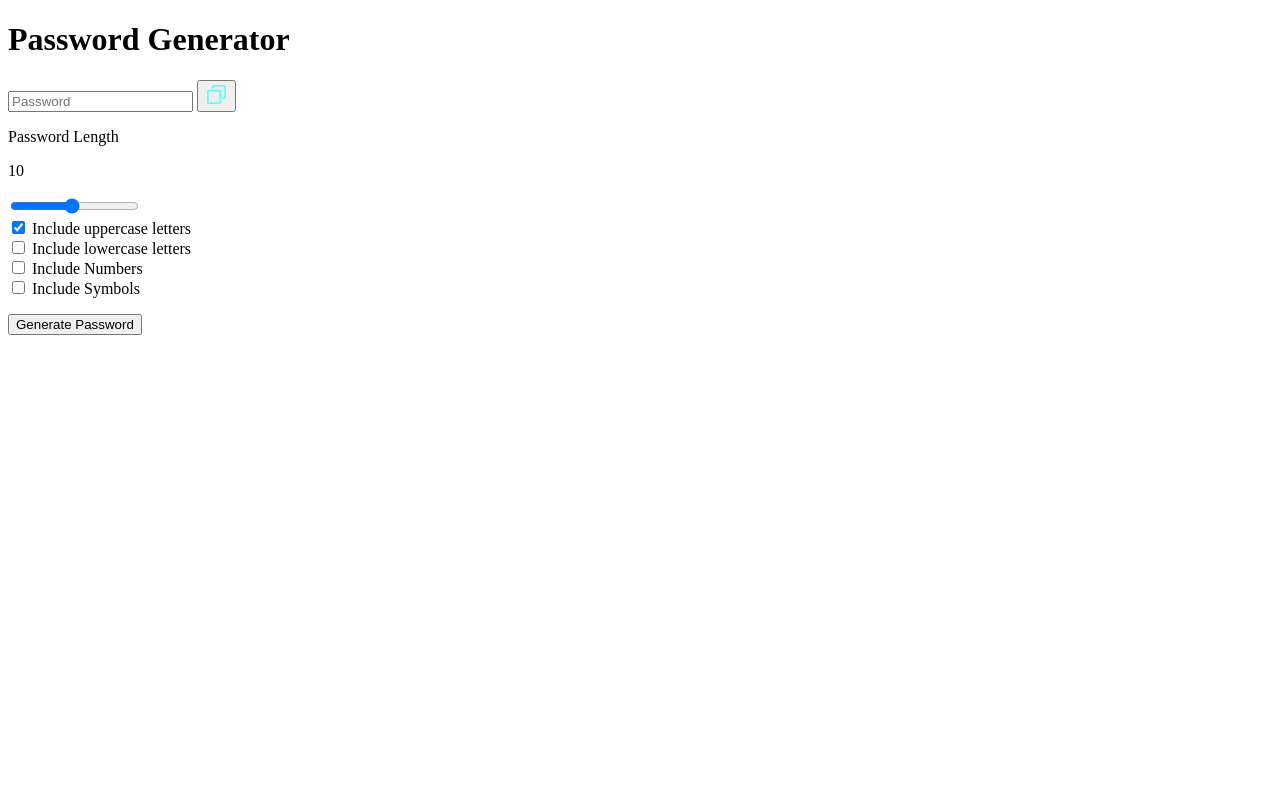
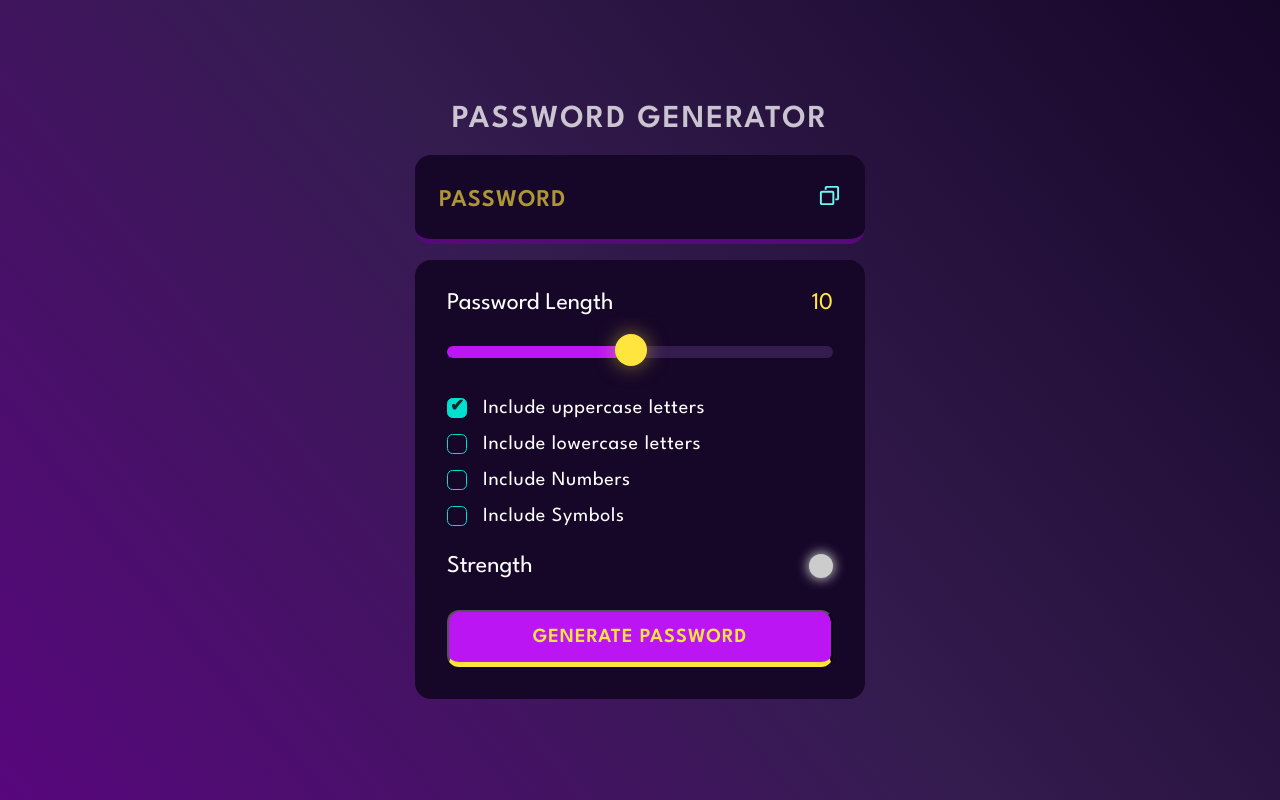
Before and after one commit to HarshR144/Password-Generator, a plain HTML site: page index.html in a window 1280 px wide. Drawn offline with Linux system fonts and the light colour scheme.

Commit message:
Password Generator CSS  added

```diff
--- a/index.html
+++ b/index.html
@@ -3,20 +3,29 @@
 <head>
     <meta charset="UTF-8">
     <meta name="viewport" content="width=device-width, initial-scale=1.0">
-    <title>Document</title>
+    <title>Password Generator</title>
+
+    <link rel="preconnect" href="https://fonts.googleapis.com" />
+    <link rel="preconnect" href="https://fonts.gstatic.com" crossorigin />
+    <link
+      href="https://fonts.googleapis.com/css2?family=League+Spartan:wght@100;200;300;400;600&display=swap"
+      rel="stylesheet"
+    />
+    <link rel="stylesheet" href="style.css">
 </head>
 <body>
 
-    <div class="container">
+    <div class="wrapper">
+        <div class="container">
         <!-- heading -->
         <h1>Password Generator</h1>
 
         <!-- display container -->
         <div class="display-container">
             <input readonly placeholder="Password" class="display" data-paswordDisplay name="passwordDisplay">
-            <button data-copy>
-                <span data-copyMsg></span>
-                <img src="./assets/copy.svg" alt="copy" width="23" height="23" >
+            <button class="copyBtn" data-copy>
+                <span class="copyTxt" data-copyMsg></span>
+                <img  src="./assets/copy.svg" alt="copy" width="23" height="23" >
             </button>
         </div >
 
@@ -32,31 +41,32 @@
             <input type="range" min="1" max="20" class="slider" step="1" data-lengthSlider>
 
             <!-- Check-boxes -->
-            <div>
+            <div class="check">
                 <input type="checkbox" id="uppercase" checked>
                 <label for="uppercase">Include uppercase letters</label>
             </div>
-            <div>
+            <div class="check">
                 <input type="checkbox" id="lowercase">
                 <label for="lowercase">Include lowercase letters</label>
             </div>
-            <div>
+            <div class="check">
                 <input type="checkbox" id="numbers">
                 <label for="numbers">Include Numbers</label>
             </div>
-            <div>
+            <div class="check">
                 <input type="checkbox" id="symbols">
                 <label for="symbols">Include Symbols</label>
             </div>
 
             <!-- strength -->
             <div class="strength-container">
-                <p></p>
-                <div class="" data-indicator></div>
+                <p>Strength</p>
+                <div class="indicator" data-indicator></div>
             </div>
 
             <!-- generate password button -->
             <button class="generateBtn">Generate Password</button>
+        </div>
         </div>
     </div>
 
--- a/script.js
+++ b/script.js
@@ -18,7 +18,7 @@
 // 1st set inital password length when page load
 handleSlider();
 //set strength circle initially -> grey
-
+setIndicator('#ccc');
 
 // functions
 
@@ -28,12 +28,16 @@
     inputSlider.value = passwordLength;
     lengthDisplay.innerText = passwordLength;
 
+    let min = inputSlider.min;
+    let max = inputSlider.max;
+    inputSlider.style.backgroundSize =`${((passwordLength-min)*100/(max-min))}% 100%`;
+
 
 }
 
 function setIndicator(color) {
     indicator.style.backgroundColor = color;
-    indicator.style.boxShadow = "color";
+    indicator.style.boxShadow = ` 0 0 12px 1px ${color}`;
 }
 function getRandomInteger(min, max){
     return (Math.floor(Math.random()*(max-min)) + min);
--- /dev/null
+++ b/style.css
@@ -0,0 +1,288 @@
+*,::before, *::after {
+    margin: 0;
+    padding: 0;
+    box-sizing: border-box;
+    font-family: "League Spartan", sans-serif;
+}
+
+:root {
+    --dk-violet: hsl(268, 75%, 9%);
+    --lt-violet: hsl(268, 47%, 21%);
+    --lt-violet2: hsl(281, 89%, 26%);
+    --vb-violet: hsl(285, 91%, 52%);
+    --vb-violet2: hsl(290, 70%, 36%);
+
+    --vb-yellow: hsl(52, 100%, 62%);
+
+    --pl-white: hsl(0, 0%, 100%);
+
+    --vb-cyan: hsl(176, 100%, 44%);
+    --vb-cyan2: hsl(177, 92%, 70%);
+
+    --dk-text: hsl(198, 20%, 13%);
+  }
+
+.wrapper{
+    width:100vw;
+    height: 100vh;
+    display: flex;
+    flex-direction: column;
+    align-items:center;
+    justify-content:center;
+    background: linear-gradient(
+    231deg,
+    rgba(22, 6, 40, 1) 0%,
+    rgba(52, 28, 79, 1) 50%,
+    rgba(88, 7, 125, 1) 100%
+  );
+}
+
+.container{
+    width: 90%;
+    max-width: 450px;
+}
+
+h1{
+    color: var(--pl-white);
+    opacity: 0.75;
+    text-transform: uppercase;
+    letter-spacing: 0.125rem;
+    text-align: center;
+    line-height: 1.2;
+}
+
+.display-container{
+    position: relative;
+    background-color: var(--dk-violet);
+    border-radius: 1rem;
+    border-bottom: 0.35rem solid var(--lt-violet2);
+    margin: 1rem 0;
+    padding-top: 0.35rem;
+
+}
+
+.display{
+    width:100%;
+    background-color: transparent;
+    border:none;
+    padding: 1.5rem  1rem;
+    color:var(--vb-yellow);
+    font-weight: 600;
+    font-size: 1.5rem;
+    line-height: 30px;
+    letter-spacing: 1px;
+    padding-right: 3.25rem;
+}
+
+.display::placeholder{
+    position: absolute;
+    top:50%;
+    transform: translateY(-50%);
+    left:1.5rem;
+    font-size: 1.5rem;
+    line-height: 30px;
+    color: var(--vb-yellow);
+    opacity: 0.65;
+    text-transform: uppercase;
+
+}
+
+.display-container button{
+    position: absolute;
+    top: 50%;
+    right: 1.5rem;
+    transform: translateY(-50%);
+    cursor: pointer;
+    background-color:transparent;
+    border: none;
+    outline: none;
+}
+.copyTxt{
+    position: absolute;
+    color: var(--vb-yellow);
+    background-color:var(--vb-violet2);
+    font-size: 1.25rem;
+    top: -35px;
+    left:-25px;
+    padding: 5px 10px;
+    border-radius: 1rem;
+    opacity: 0;
+    transform: scale(0);
+    transform-origin:bottom ;
+    transition: all 250ms ease-in-out;
+
+}
+
+ .active{
+    opacity: 1;
+    transform: scale(1);
+}
+
+.input-container{
+    width: 100%;
+    background-color: var(--dk-violet);
+    border-radius: 1rem;
+    padding: 2rem;
+
+}
+
+
+.length-container{
+    display: flex;
+    align-items: center;
+    justify-content: space-between;
+
+}
+
+.length-container p:nth-child(1){
+    color: var(--pl-white);
+    font-size: 1.5rem;
+}
+
+.length-container p:nth-child(2){
+    color: var(--vb-yellow);
+    font-size: 1.5rem;
+}
+
+ .strength-container{
+    display: flex;
+    justify-content: space-between;
+    align-items: center;
+    margin-top: 1.75rem;
+    margin-bottom: 2rem;
+
+ }
+
+ .strength-container p{
+    color: var(--pl-white);
+    font-size: 1.5rem;
+ }
+
+ .strength-container .indicator{
+    width: 1.5rem;
+    height: 1.5rem;
+    border-radius: 50%;
+ }
+
+.generateBtn{
+    width: 100%;
+    color:var(--vb-yellow);
+    background-color: var(--vb-violet);
+    border-radius: 0.75rem;
+    padding: 1rem 0;
+    text-align: center;
+    font-size: 1.25rem;
+    font-weight: 600;
+    border-bottom: 0.35rem solid var(--vb-yellow);
+    text-transform: uppercase;
+    letter-spacing: 1px;
+    cursor: pointer;
+}
+
+.check{
+    display: flex;
+    align-items: center;
+    margin: 1rem 0;
+    gap:0 1rem;
+
+}
+
+.check input {
+    position: relative;
+    appearance: none;
+    width: 20px;
+    height: 20px;
+    border:1px solid var(--vb-cyan);
+    cursor: pointer;
+    border-radius: 0.35rem;
+
+}
+
+.check input:checked{
+    background-color: var(--vb-cyan);
+
+}
+.check input:checked::before{
+    position: absolute;
+    content: '✔';
+    color: var(--dk-text);
+    font-size: 1.05rem;
+    font-weight: 600;
+    left:50%;
+    top: -3.5px;
+    transform: translateX(-50%);
+
+}
+
+.check label{
+    color: var(--pl-white);
+    font-size:1.25rem;
+    letter-spacing: 0.75px;
+    user-select: none;
+
+}
+
+.slider{
+    appearance: none;
+    width: 100%;
+    height: 0.75rem;
+    cursor: pointer;
+    background-color: var(--lt-violet);
+    border-radius: 1rem;
+    margin-top: 2rem;
+    margin-bottom: 1.5rem;
+    background-image:linear-gradient(var(--vb-violet), var(--vb-violet)) ;
+    background-repeat: no-repeat;
+
+}
+
+.slider::-webkit-slider-thumb{
+    position: relative;
+    appearance: none;
+    height: 2rem;
+    width:2rem;
+    border-radius: 50%;
+    background-color: var(--vb-yellow);
+    cursor: pointer;
+    margin-top:-3px;
+    box-shadow: 0 0  20px 0 rgba(255,229,61,0.50);
+    transition: all 100ms ease-in;
+}
+
+.slider:focus{
+    outline: 3px  solid  var(--vb-yellow);
+
+}
+
+.slider::-webkit-slider-thumb:hover{
+    outline: 2px solid var(--vb-yellow);
+    background-color: var(--dk-violet);
+    box-shadow: 0 0  25px 5px rgba(255,229,61,0.80);
+
+
+}
+
+
+/* mozila */
+
+.slider::-moz-range-thumb{
+    position: relative;
+    appearance: none;
+    height: 2rem;
+    width:2rem;
+    border-radius: 50%;
+    background-color: var(--vb-yellow);
+    cursor: pointer;
+    margin-top:-3px;
+    box-shadow: 0 0  20px 0 rgba(255,229,61,0.50);
+    transition: all 100ms ease-in;
+}
+
+
+.slider::-moz-range-thumb:hover{
+    outline: 2px solid var(--vb-yellow);
+    background-color: var(--dk-violet);
+    box-shadow: 0 0  25px 5px rgba(255,229,61,0.80);
+
+
+}
```
